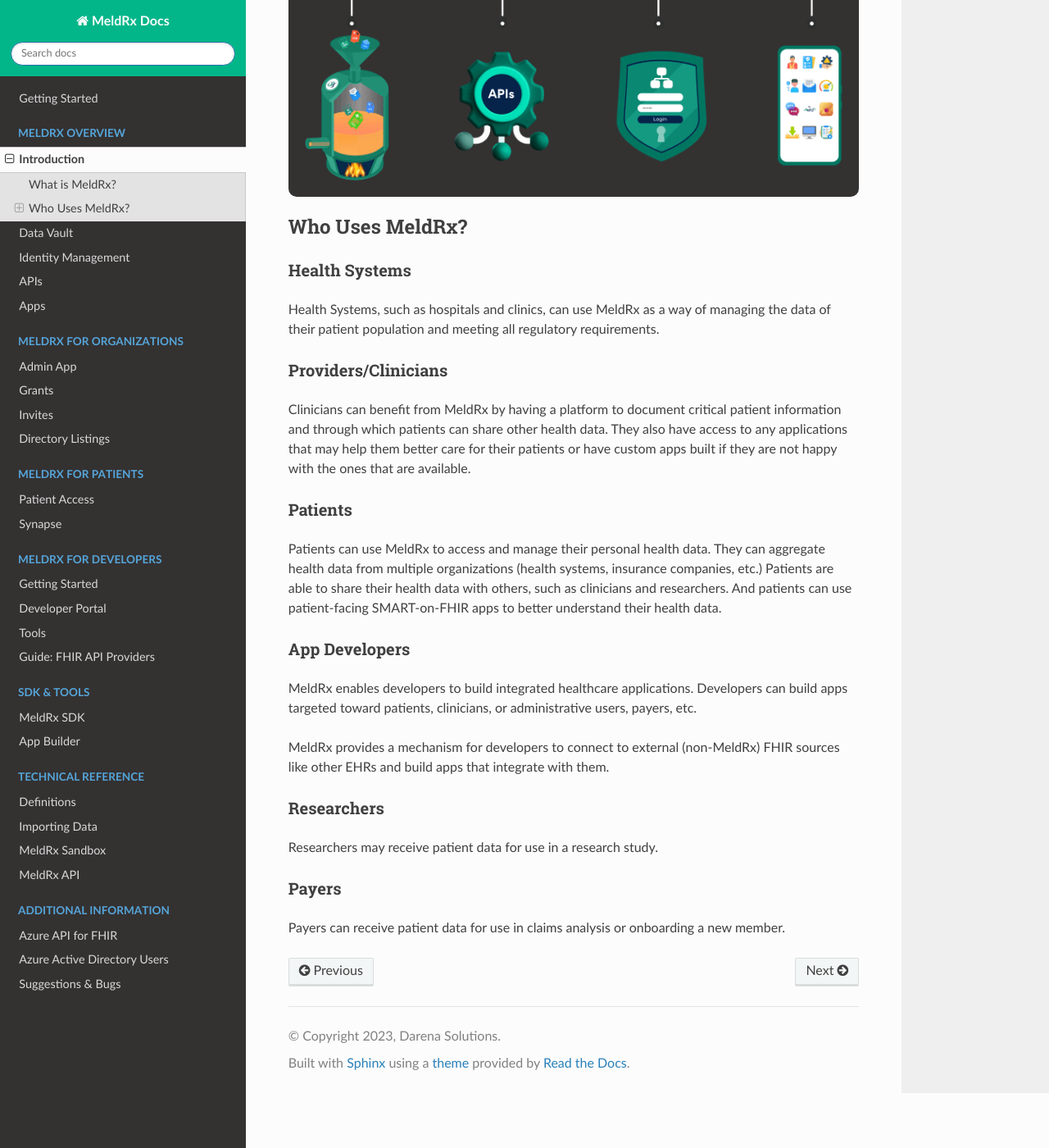
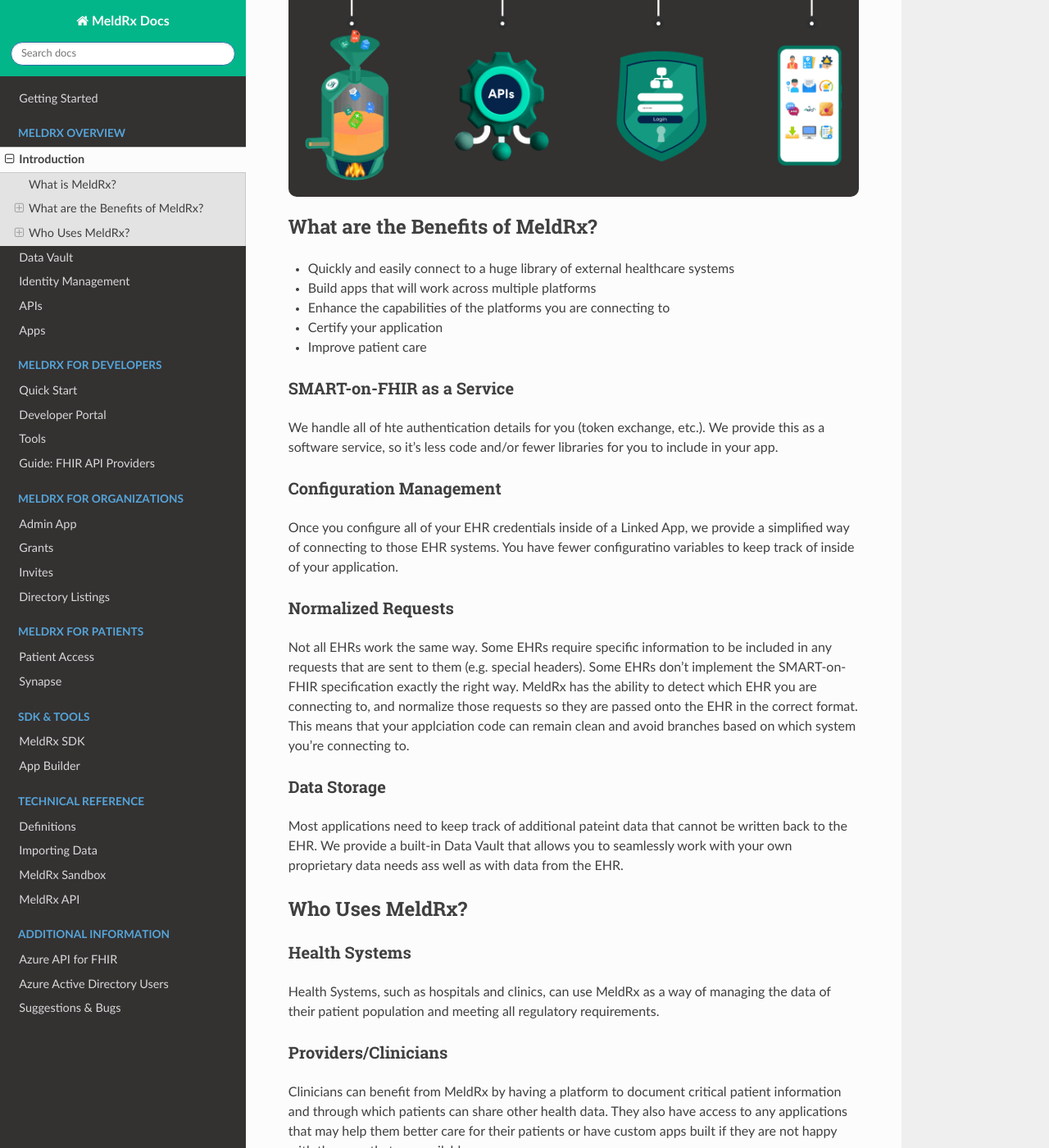
Before and after one commit to darena-solutions/bluebuttonpro-public, a Sphinx documentation site: the page built from docs/source/meldrx/introduction.md, in a window 1280 px wide and 1400 px high, scrolled down 797 px. Shown: the whole window at 82% size. Built offline with Sphinx 7.4.7 and the Read the Docs theme 2.0.0, drawn with Linux system fonts in a browser that asks for light colours.

```diff
--- a/docs/source/meldrx/introduction.md
+++ b/docs/source/meldrx/introduction.md
@@ -15,6 +15,26 @@ At a high level, MeldRx consists of the following components
 <div>
     <img src="../_images/meldrx-components.png" style="background-color:#343131; padding:20px; border-radius:10px;" />
 </div><div style="padding-bottom:20px;">
+
+## What are the Benefits of MeldRx?
+
+- Quickly and easily connect to a huge library of external healthcare systems
+- Build apps that will work across multiple platforms
+- Enhance the capabilities of the platforms you are connecting to
+- Certify your application
+- Improve patient care
+
+### SMART-on-FHIR as a Service
+We handle all of hte authentication details for you (token exchange, etc.). We provide this as a software service, so it's less code and/or fewer libraries for you to include in your app.
+
+### Configuration Management
+Once you configure all of your EHR credentials inside of a Linked App, we provide a simplified way of connecting to those EHR systems. You have fewer configuratino variables to keep track of inside of your application.
+
+### Normalized Requests
+Not all EHRs work the same way. Some EHRs require specific information to be included in any requests that are sent to them (e.g. special headers). Some EHRs don't implement the SMART-on-FHIR specification exactly the right way. MeldRx has the ability to detect which EHR you are connecting to, and normalize those requests so they are passed onto the EHR in the correct format. This means that your applciation code can remain clean and avoid branches based on which system you're connecting to.
+
+### Data Storage
+Most applications need to keep track of additional pateint data that cannot be written back to the EHR. We provide a built-in Data Vault that allows you to seamlessly work with your own proprietary data needs ass well as with data from the EHR.
 
 ## Who Uses MeldRx?
 
```
Also changed, not shown: docs/source/index.rst (+9 -9 lines), docs/source/meldrx-for-developers/developer-portal.md (+10 -0 lines), docs/source/meldrx-for-developers/getting-started.md (+6 -3 lines).
